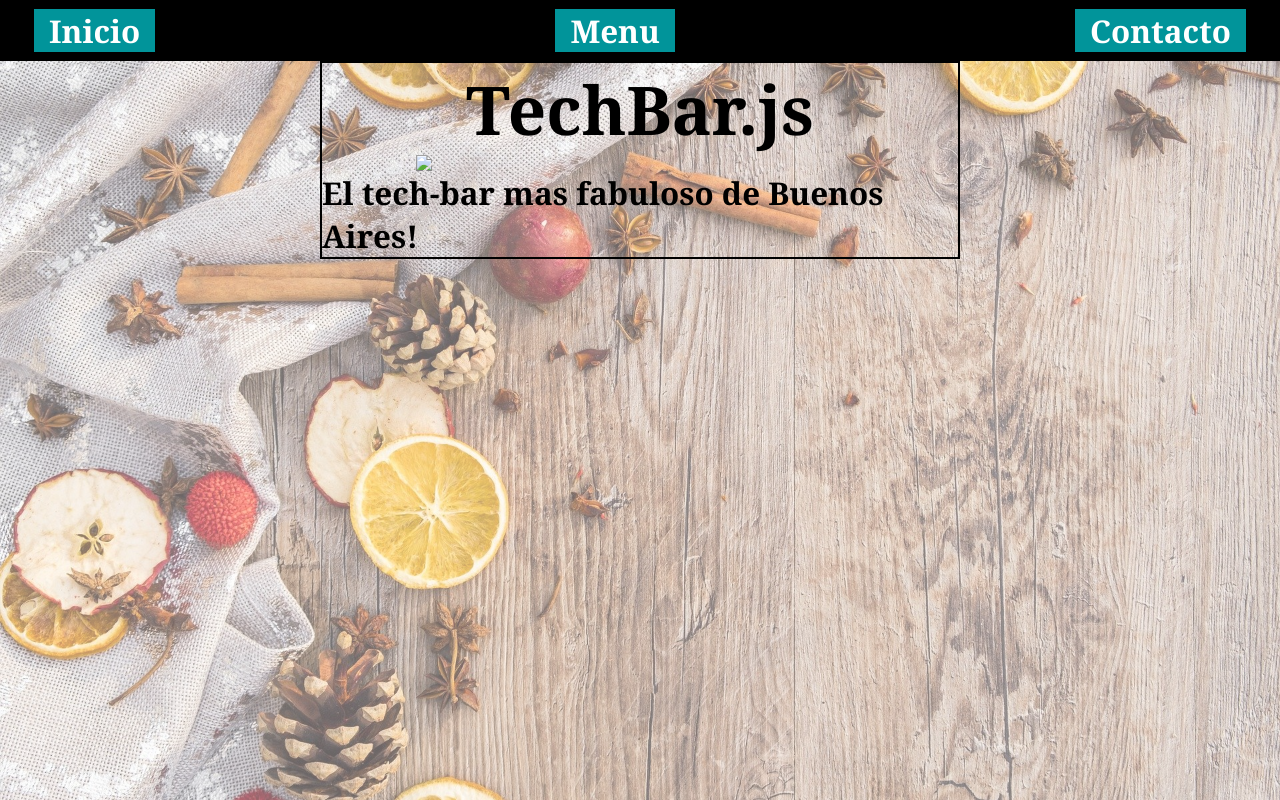
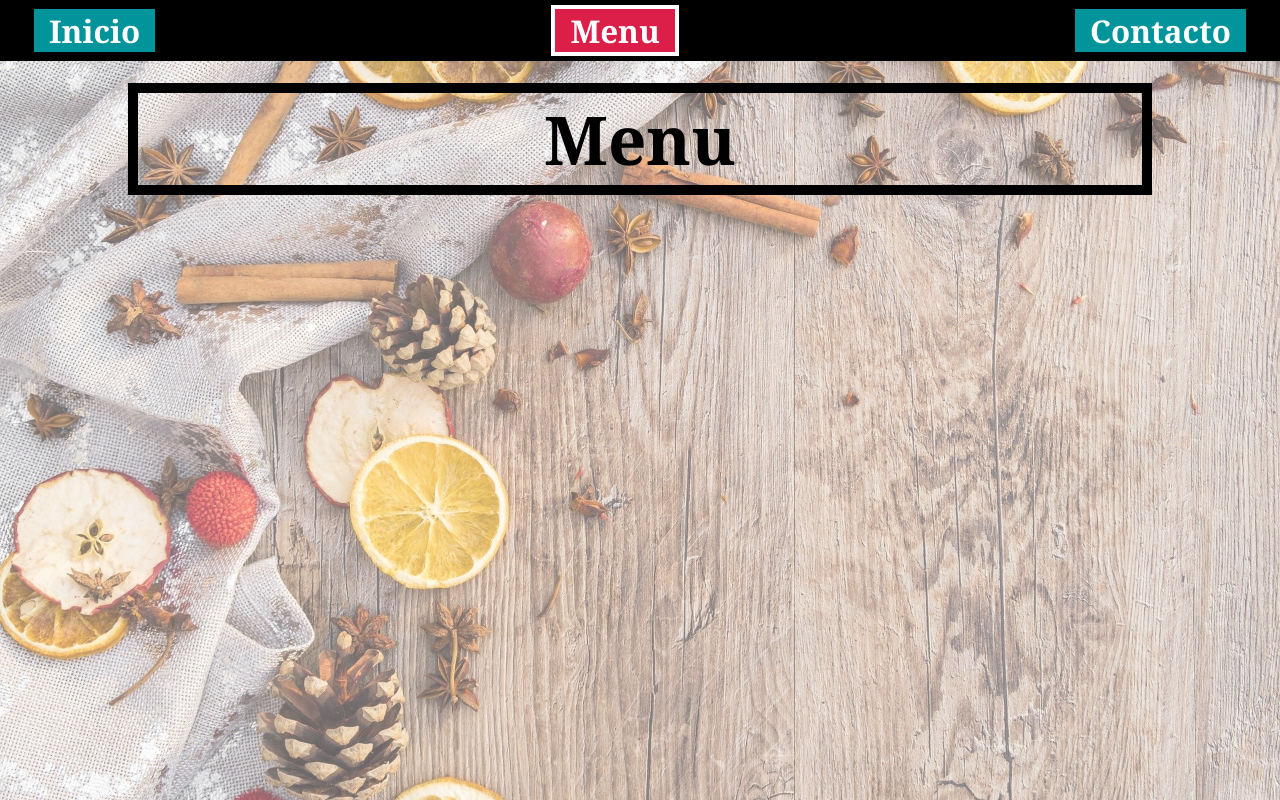
Before and after one commit to Zurk1245/Restaurant-page, a website built with webpack: page dist/index.html in a window 1280 px wide. Both pictures are taken after a click on the item "Menu". Built offline with nearby package versions, Linux system fonts and the light colour scheme; files whose address does not match are found by name.

Commit message:
Avance en selección del módulo de la página seleccionado

```diff
--- a/src/contact.js
+++ b/src/contact.js
@@ -1,3 +1,22 @@
+import setEventListeners from './index';
+
 export default function displayContactHTML() {
-    console.log('hola');
+    const content = document.getElementById('content');
+    content.innerHTML = `
+    <nav id="nav">
+        <ul>
+            <li id="home" class="link">Inicio</li>
+            <li id="menu" class="link">Menu</li>
+            <li id="contact" class="selected-link">Contacto</li>
+        </ul>
+    </nav>
+    <div id="structure">
+        <h1 id="title">Contacto</h1>
+
+        <div id='information'>
+
+        </div>
+    </div>
+    `;
+    setEventListeners();
 }
--- a/src/index.js
+++ b/src/index.js
@@ -1,18 +1,19 @@
 //import background from "./assets/background";
 import computer_logo from "./assets/computer.png";
+import menuHTML from "./menu";
 import contactHTML from "./contact";
 import './style.css';
 
 const content = document.getElementById('content');
 
-const homeHTML = () => {
+export const homeHTML = () => {
     const myComputer = new Image();
     myComputer.src = computer_logo;
     myComputer.id = 'computer_logo';
     content.innerHTML = `
         <nav id="nav">
             <ul>
-                <li id="home" class="link">Inicio</li>
+                <li id="home" class="selected-link">Inicio</li>
                 <li id="menu" class="link">Menu</li>
                 <li id="contact" class="link">Contacto</li>
             </ul>
@@ -28,23 +29,32 @@ const homeHTML = () => {
     const structure = document.getElementById('structure');
     const information = document.getElementById('information');
     structure.insertBefore(myComputer, information);
+
+    setEventListeners();
 }
 
-
-window.onload = () => {
-    homeHTML();
-
+export default function setEventListeners() {
     const home = document.getElementById('home');
     const menu = document.getElementById('menu');
     const contact = document.getElementById('contact');
 
     home.addEventListener('click', () => {
-        console.log('gas');
+        homeHTML();
     });
     menu.addEventListener('click', () => {
+        menuHTML();
+    });
+    contact.addEventListener('click', () => {
         contactHTML();
     });
-    contact.addEventListener('click', () => {
-        console.log('gas');
-    });
+    home.style.cssText = '';
 }
+
+window.onload = () => {
+    homeHTML();
+}
+
+function linkStyle(element) {
+    element.classList.remove('link');
+    element.classList.add('selected-link');
+}
--- a/src/menu.js
+++ b/src/menu.js
@@ -0,0 +1,25 @@
+import setEventListeners from './index';
+
+export default function displayMenuHTML() {
+    const content = document.getElementById('content');
+    content.innerHTML = `
+    <nav id="nav">
+        <ul>
+            <li id="home" class="link">Inicio</li>
+            <li id="menu" class="selected-link">Menu</li>
+            <li id="contact" class="link">Contacto</li>
+        </ul>
+    </nav>
+    <div id="structure">
+        <h1 id="title">Menu</h1>
+
+        <div id='options'>
+            <div></div>
+            <div></div>
+            <div></div>
+            <div></div>
+        </div>
+    </div>
+    `;
+    setEventListeners();
+}
--- a/src/style.css
+++ b/src/style.css
@@ -73,16 +73,24 @@
 .link:hover {
     background-color: var(--primary);
     border: 4px solid white;
-    color: var(--extra);
+    color: white;
+}
+
+.selected-link {
+    background-color: var(--primary);
+    border: 4px solid white;
+    color: white;
+    padding: 0px 15px;
 }
 
 #structure {
+    margin-top: 1rem;
     display: flex;
     justify-content: center;
     align-items: center;
     flex-direction: column;
-    width: 50%;
-    border: 2px solid black;
+    width: 80%;
+    border: 10px solid black;
 }
 
 #title {
@@ -96,3 +104,10 @@
 #computer_logo {
     width: 20rem;
 }
+
+/* MENU */
+.options {
+    display: grid;
+    grid-template-columns: 4;
+
+}
```
